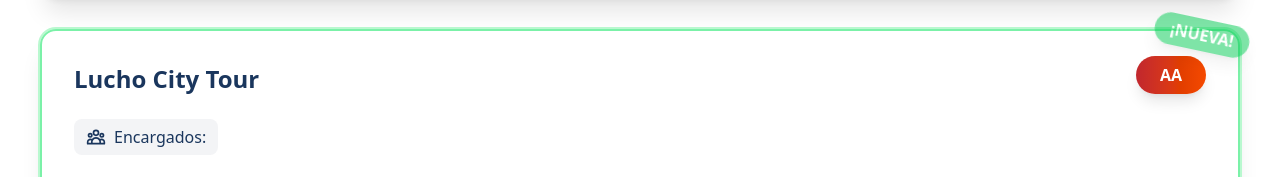
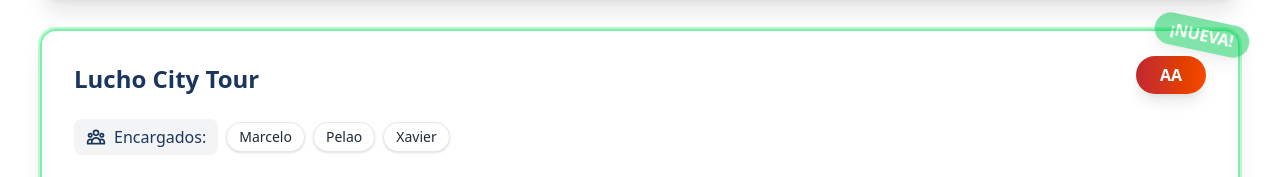
Before and after one commit to Xavier-LB/tropasanluis, a SvelteKit app: page /semana-sanluisina in a window 1280 px wide. Shown: the part 3700-3877 px from the top of the page. Built offline with nearby package versions, Linux system fonts and the light colour scheme.

Commit message:
encargados lucho city tour

```diff
--- a/src/routes/semana-sanluisina/+page.svelte
+++ b/src/routes/semana-sanluisina/+page.svelte
@@ -49,7 +49,7 @@
       {
         name: "Lucho City Tour",
         score: "AA",
-        inCharge: [],
+        inCharge: ["Marcelo", "Pelao", "Xavier"],
         description: "Deberán sacarse fotos de la patrulla en lugares históricos de la ciudad de Santiago. Los lugares a visitar son los siguientes:",
         criteria: [
           "Mayor número de lugares visitados",
```
